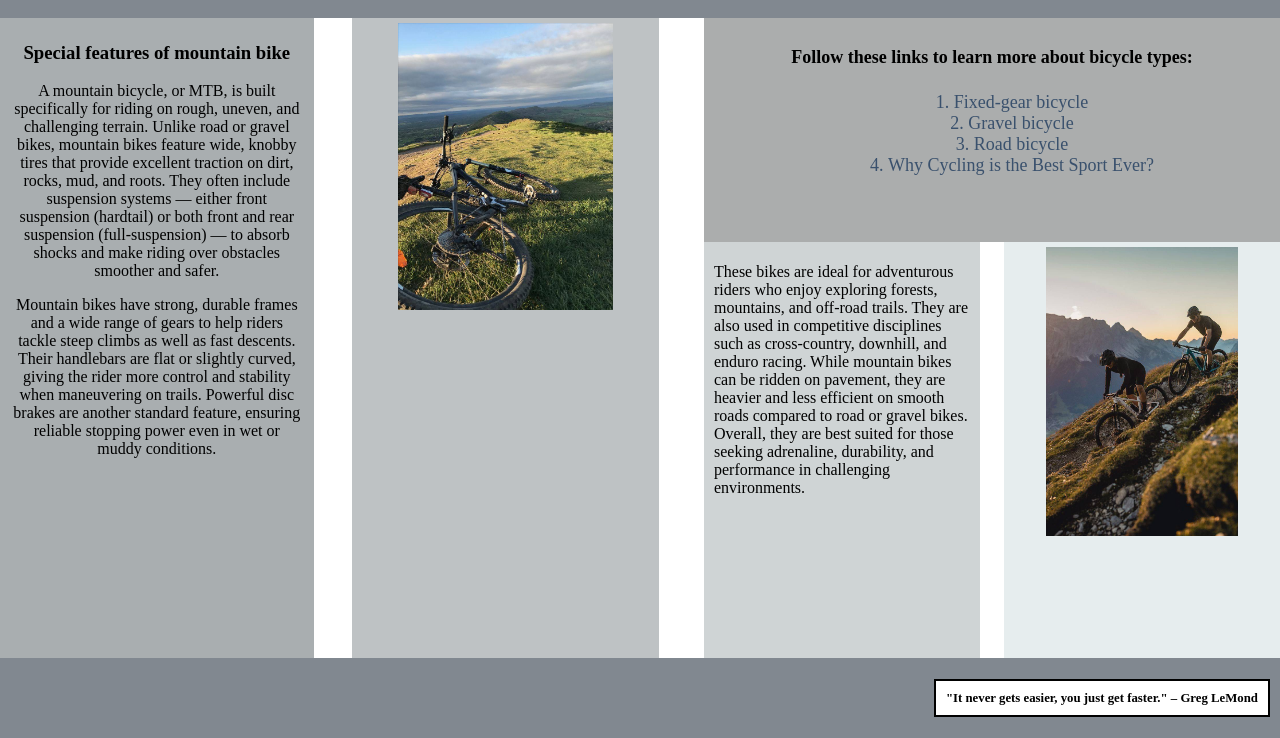
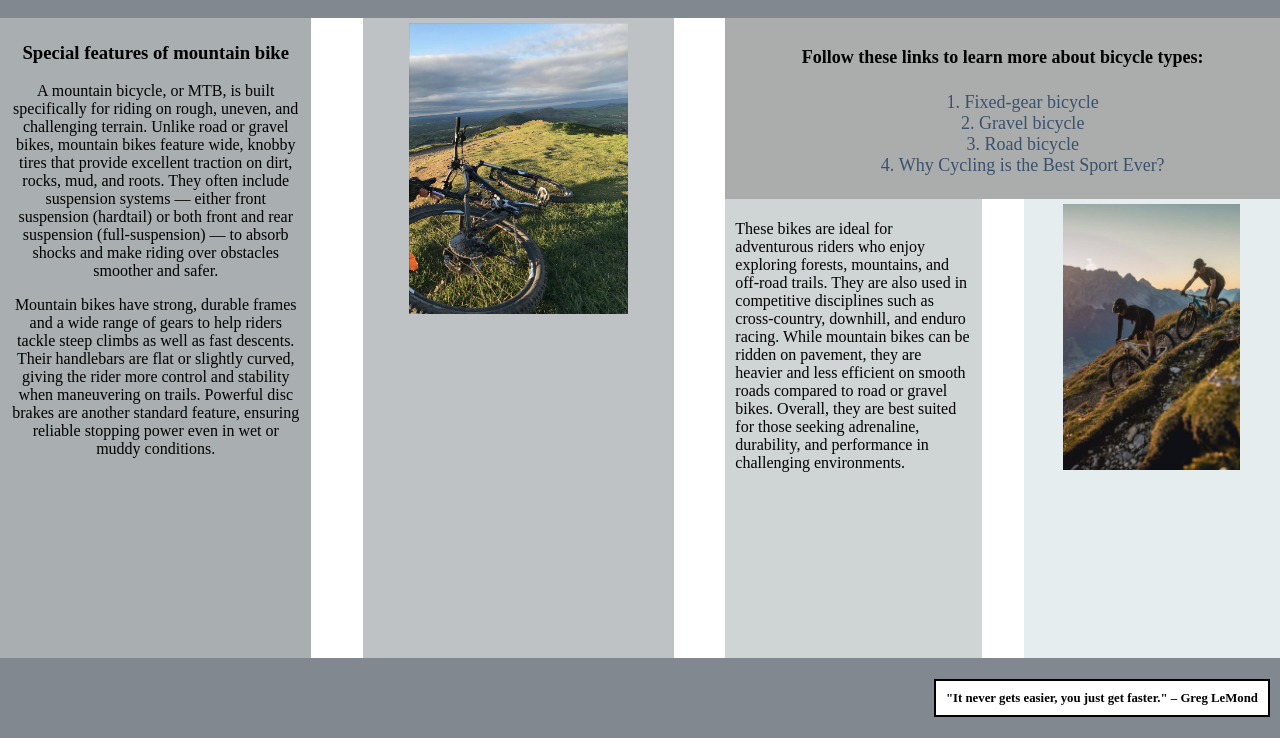
Before and after one commit to ggixiy/Web, a plain HTML site: page mountainbike.html in a window 1280 px wide. Shown: the part 62-800 px from the top of the page. Drawn offline with Linux system fonts and the light colour scheme.

Commit message:
fixed scrollbar

```diff
--- a/mountainbike.html
+++ b/mountainbike.html
@@ -1,4 +1,4 @@
-img<!DOCTYPE html>
+<!DOCTYPE html>
 <html>
 	<head>
 		<title>Mountain Bicycle</title>
--- a/style.css
+++ b/style.css
@@ -1,17 +1,20 @@
 
-body {
+html, body {
     margin: 0;
+    padding: 0;
     font-family: "Times New Roman";
+    height: 100%;
+    display: flex;
+    flex-direction: column;
 }
 
 header {
-	position: fixed;
+	position: relative;
 	top: 0;
 	left: 0;
 	background-color: rgb(129, 136, 144);
-	width: 100%;
 	text-align: right;
-	height: 10%;
+	flex: 0 0 80px;
     box-sizing: border-box;
     overflow: hidden;
     line-height: 3vh;
@@ -44,92 +47,74 @@ header h3 {
 }
 
 .content {
-    width: 100vw;
-	position: absolute;
-    top: 10%;
-    bottom: 10%;
-    left: 0;
-    right: 0;
+    box-sizing: border-box;
+    flex: 1;
+    display: flex;
+    flex-wrap: wrap;
+    gap: 4%;
 }
 
 .right {
-	float: right;
-    width: 45vw;
-	height: 100%;
+    flex: 1 1 42%;
+    display: flex;
+    flex-direction: column;
 }
 
 .right2 {
-	float: right;
-    width: 45vw;
-	height: 65%;
+    flex: 1;
+    display: flex;
+    gap: 20px;
 }
 
 .block2{
     box-sizing: border-box;
-    overflow: auto;
     padding: 5px 10px;
-	float: left;
+	flex: 1 1 23%;
 	background-color: rgb(169, 174, 176);
 	text-align: center;
-	width: 24.5vw;
-	margin-right: 3vw;
-	height: 100%;
 }
 
 .block3{
     box-sizing: border-box;
-    overflow: auto;
     padding: 5px 10px;
-	float: left;
+	flex: 1 1 23%;
 	background-color: rgb(190, 194, 196);
 	text-align: center;
-	width: 24vw;
-	height: 100%;
 }
 
 .block4{
     box-sizing: border-box;
-    overflow: auto;
     padding: 5px 10px;
-	float: right;
+	flex: 0 0 auto;
 	background-color: rgb(171, 173, 173);
 	text-align: center;
-    width: 45vw;
-	height: 35%;
     font-size: large;
 }
 
 .block5{
-    box-sizing: border-box;
-    overflow: auto;
-    padding: 5px 10px;
-	float: left;
 	background-color: rgb(207, 212, 213);
 	text-align: left;
-	width: 48%;
-	height: 100%;
 }
 
 .block6{
-    box-sizing: border-box;
-    overflow: auto;
-    padding: 5px 10px;
-	float: right;
 	background-color: rgb(230, 237, 238);
 	text-align: center;
-	width: 48%;
-	height: 100%;
 	margin-left: 4%;
 }
 
+.block5, .block6{
+    box-sizing: border-box;
+    padding: 5px 10px;
+	flex: 1;
+}
+
 footer{
-	position: fixed;
+	position: relative;
 	bottom: 0;
 	left: 0;
-	width: 100vw;
 	background-color: rgb(129, 136, 144);
 	text-align: left;
-	height: 10%;
+	flex: 0 0 80px;
     box-sizing: border-box;
     overflow: hidden;
     line-height: 3vh
```
Also changed, not shown: index.html (+0 -1 lines).
